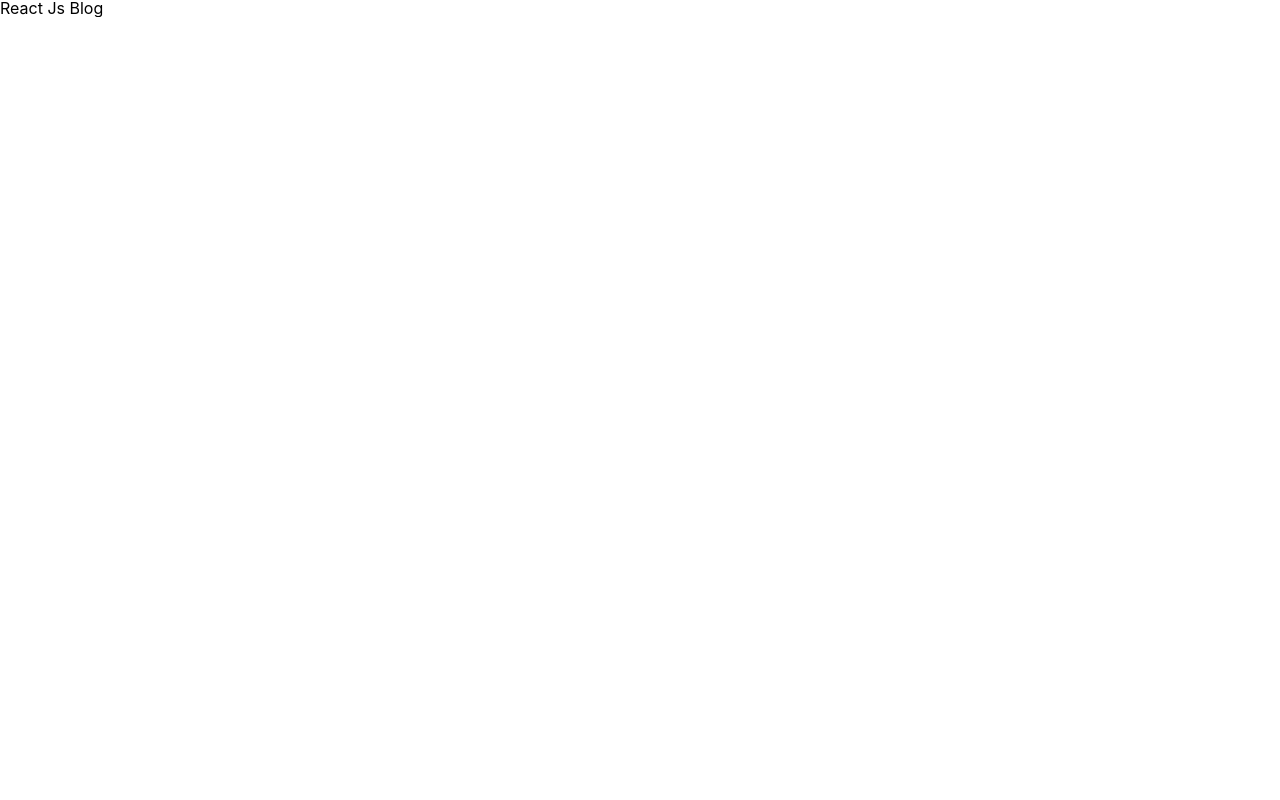
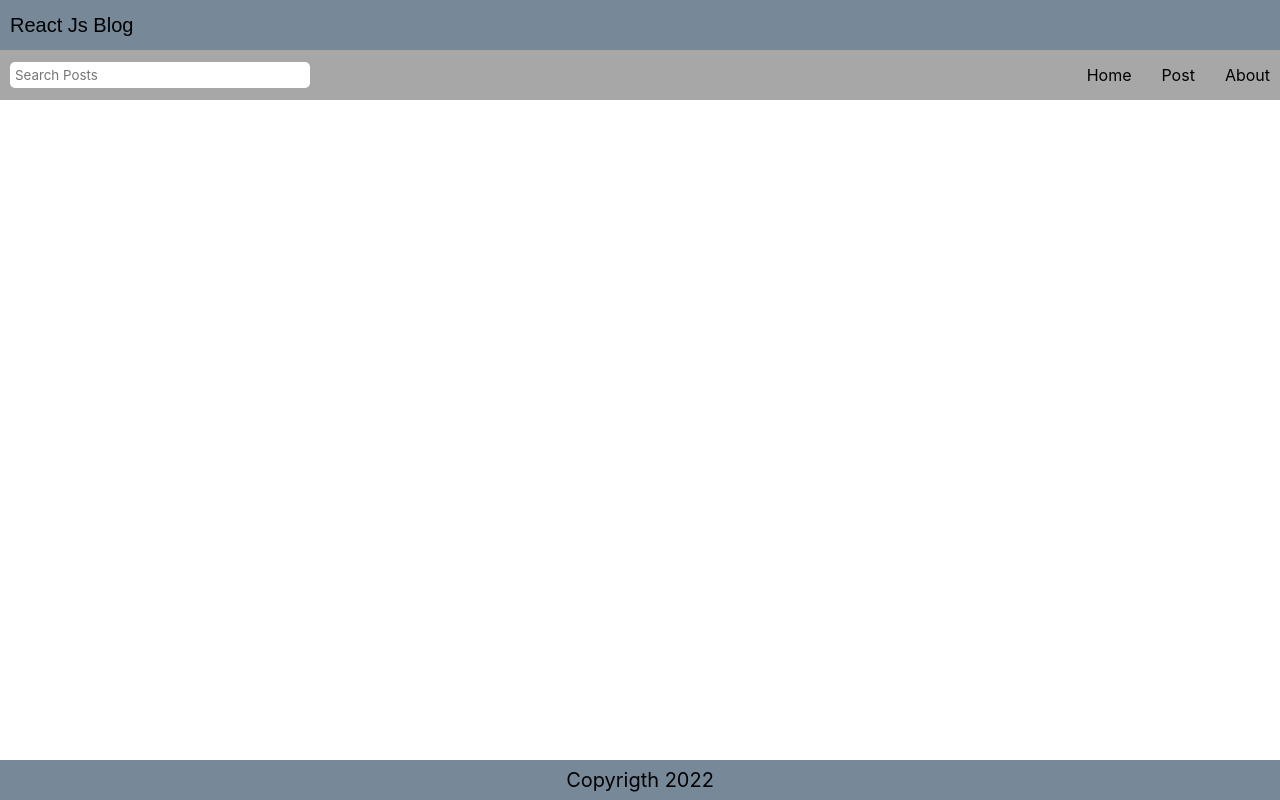
Before and after one commit to RuslSatt/react-0.1, a React (Create React App) app: page / in a window 1280 px wide. Built offline with nearby package versions, Linux system fonts and the light colour scheme.

Commit message:
feat: add components for blog

```diff
--- a/src/App.css
+++ b/src/App.css
@@ -1,4 +1,6 @@
 .App {
     min-height: 100vh;
     width: 100%;
+    display: flex;
+    flex-direction: column;
 }
--- a/src/App.js
+++ b/src/App.js
@@ -2,16 +2,29 @@ import './normalize.css';
 import './App.css';
 import Header from "./Components/Header";
 import ToolBar from "./Components/ToolBar";
+import {useState} from "react";
+import Content from "./Components/Content/Content";
+import Footer from "./Components/Footer";
+import styled from "styled-components";
 
 // npx json-server -p 3100 -w data/db.json
 
 function App() {
+	const [value, setValue] = useState('')
 	return (
 		<div className="App">
-			<Header className="header"></Header>
-			<ToolBar></ToolBar>
+			<Header></Header>
+			<ToolBar value={value} setValue={setValue}></ToolBar>
+			<Main>
+				<Content></Content>
+			</Main>
+			<Footer></Footer>
 		</div>
 	);
 }
 
+const Main = styled.main`
+  flex-grow: 1;
+`
+
 export default App;
--- /dev/null
+++ b/src/Components/Content/Content.js
@@ -0,0 +1,17 @@
+import React from 'react';
+import styled from "styled-components";
+
+const Content = () => {
+	return (
+		<Wrapper>
+
+		</Wrapper>
+	);
+};
+
+const Wrapper = styled.div`
+  padding: 10px;
+  width: 100%;
+`
+
+export default Content;
--- /dev/null
+++ b/src/Components/Footer.js
@@ -0,0 +1,26 @@
+import React from 'react';
+import styled from "styled-components";
+
+const Footer = () => {
+	return (
+		<Wrapper>
+			<Text>Copyrigth 2022</Text>
+		</Wrapper>
+	);
+};
+
+const Wrapper = styled.footer`
+  width: 100%;
+  min-height: 35px;
+  background: lightslategray;
+  display: flex;
+  align-items: center;
+  justify-content: center;
+  padding: 10px;
+`
+
+const Text = styled.p`
+  font-size: 20px;
+`
+
+export default Footer;
--- a/src/Components/Form.js
+++ b/src/Components/Form.js
@@ -1,12 +1,18 @@
 import React from 'react';
 import Search from "./Search";
+import styled from "styled-components";
 
-const Form = () => {
+const Form = ({value, setValue}) => {
 	return (
-		<form onSubmit={(e) => e.preventDefault()}>
-			<Search></Search>
-		</form>
+		<Wrapper onSubmit={(e) => e.preventDefault()}>
+			<Search value={value} setValue={setValue}></Search>
+		</Wrapper>
 	);
 };
 
+const Wrapper = styled.form`
+  width: 100%;
+  max-width: 300px;
+`
+
 export default Form;
--- a/src/Components/Header.js
+++ b/src/Components/Header.js
@@ -1,11 +1,26 @@
 import React from 'react';
+import styled from "styled-components";
 
 const Header = () => {
 	return (
-		<header>
-			<p>React Js Blog</p>
-		</header>
+		<Wrapper>
+			<Text>React Js Blog</Text>
+		</Wrapper>
 	);
 };
 
+const Wrapper = styled.header`
+  min-height: 50px;
+  display: flex;
+  align-items: center;
+  padding-left: 10px;
+  background: lightslategray;
+`
+
+const Text = styled.p`
+  font-family: Ubuntu, sans-serif;
+  font-size: 20px;
+  font-weight: 400;
+`
+
 export default Header;
--- a/src/Components/Navigation/NavBar.js
+++ b/src/Components/Navigation/NavBar.js
@@ -1,16 +1,28 @@
 import React from 'react';
 import NavItem from "./NavItem";
+import styled from "styled-components";
 
 const NavBar = () => {
 	return (
-		<nav>
-			<ul>
-				<NavItem></NavItem>
-				<NavItem></NavItem>
-				<NavItem></NavItem>
-			</ul>
-		</nav>
+		<Nav>
+			<Ul>
+				<NavItem text={'Home'}></NavItem>
+				<NavItem text={'Post'}></NavItem>
+				<NavItem text={'About'}></NavItem>
+			</Ul>
+		</Nav>
 	);
 };
 
+const Nav = styled.nav`
+  display: flex;
+  justify-content: flex-end;
+  width: 100%;
+`
+
+const Ul = styled.ul`
+  display: flex;
+  gap: 30px;
+`
+
 export default NavBar;
--- a/src/Components/Navigation/NavButton.js
+++ b/src/Components/Navigation/NavButton.js
@@ -1,11 +1,23 @@
 import React from 'react';
+import styled from "styled-components";
 
-const NavButton = () => {
+const NavButton = ({text}) => {
+
 	return (
-		<button onClick={() => {}}>
-
-		</button>
+		<Button onClick={() => {}}>
+			{text}
+		</Button>
 	);
 };
 
+const Button = styled.button`
+  background: transparent;
+  font-size: 16px;
+  transition: 0.15s;
+
+  &:hover {
+    color: #fff;
+  }
+`
+
 export default NavButton;
--- a/src/Components/Navigation/NavItem.js
+++ b/src/Components/Navigation/NavItem.js
@@ -1,10 +1,10 @@
 import React from 'react';
 import NavButton from "./NavButton";
 
-const NavItem = () => {
+const NavItem = ({text}) => {
 	return (
 		<li>
-			<NavButton></NavButton>
+			<NavButton text={text}></NavButton>
 		</li>
 	);
 };
--- a/src/Components/Search.js
+++ b/src/Components/Search.js
@@ -1,11 +1,20 @@
 import React from 'react';
+import styled from "styled-components";
 
-const Search = () => {
+const Search = ({value, setValue}) => {
 	return (
-		<input className='input' onChange={() => {}}>
-
-		</input>
+		<Input className="input"
+			   onChange={(e) => setValue(e.target.value)}
+			   placeholder="Search Posts"
+			   value={value}>
+		</Input>
 	);
 };
 
+const Input = styled.input`
+  width: 100%;
+  padding: 5px;
+  border-radius: 5px;
+`
+
 export default Search;
--- a/src/Components/ToolBar.js
+++ b/src/Components/ToolBar.js
@@ -1,14 +1,24 @@
 import React from 'react';
 import NavBar from "./Navigation/NavBar";
 import Form from "./Form";
+import styled from "styled-components";
 
-const ToolBar = () => {
+const ToolBar = ({value, setValue}) => {
 	return (
-		<div>
-			<Form></Form>
+		<Wrapper>
+			<Form value={value} setValue={setValue}></Form>
 			<NavBar></NavBar>
-		</div>
+		</Wrapper>
 	);
 };
 
+const Wrapper = styled.div`
+  min-height: 50px;
+  display: flex;
+  align-items: center;
+  width: 100%;
+  background: #a8a7a7;
+  padding: 10px;
+`
+
 export default ToolBar;
```
